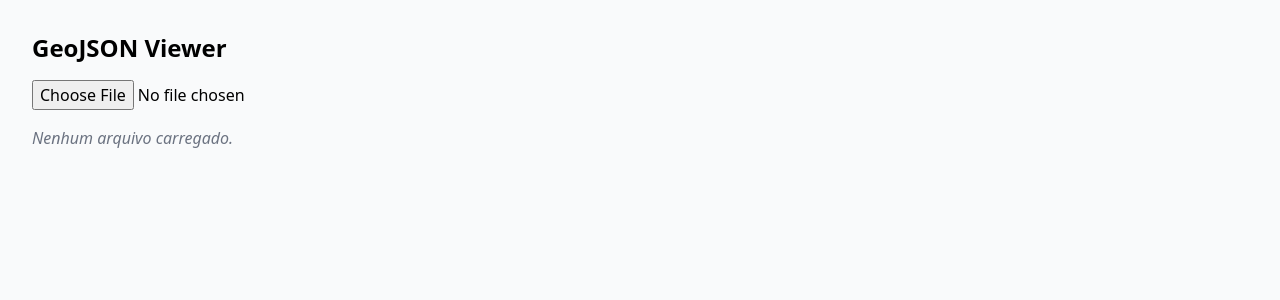
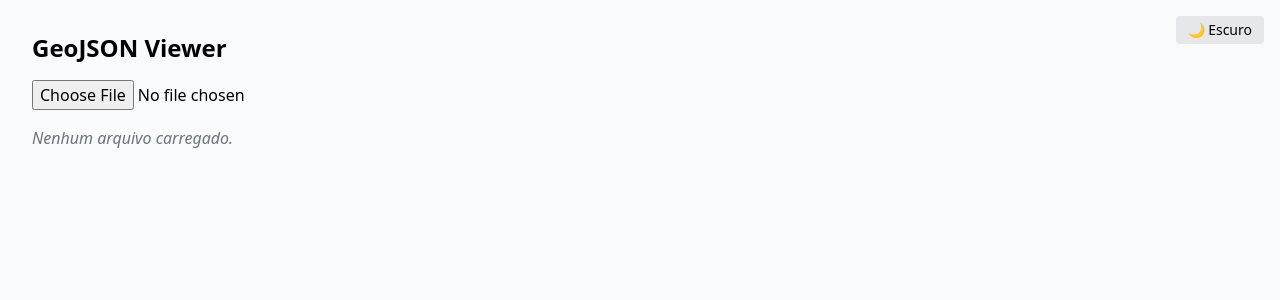
Before and after one commit to VictorabMoreno/geojson-farm-viewer, a React (Vite) app: page / in a window 1280 px wide. Shown: the top 300 px of the page. Built offline with nearby package versions, Linux system fonts and the light colour scheme.

Commit message:
style(app): apply dark mode styles and include toggle

```diff
--- a/src/App.tsx
+++ b/src/App.tsx
@@ -1,6 +1,7 @@
 import { useEffect, useState } from 'react';
 import { MapViewer } from './components/MapViewer';
 import { GeoJsonUploader } from './components/GeoJsonUploader';
+import { ThemeToggle } from './components/ThemeToggle';
 import {
   saveGeoJsonFiles,
   loadGeoJsonFiles,
@@ -48,6 +49,7 @@ export default function App() {
 
   return (
     <main className="min-h-screen p-8 bg-gray-50">
+       <ThemeToggle />
       <h1 className="text-2xl font-bold mb-4">GeoJSON Viewer</h1>
 
       <GeoJsonUploader onUpload={handleUpload} />
```
